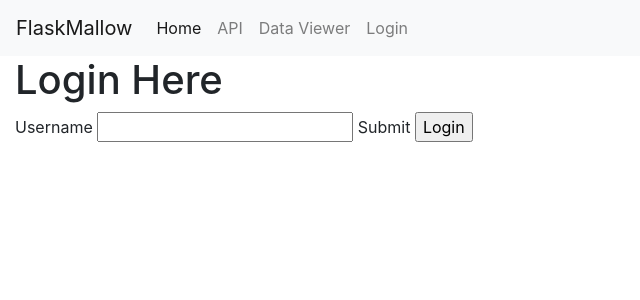
After one commit to jespermaassen/flaskmallow, a Flask app: page /login in a window 1280 px wide. The commit adds this page. Shown: the top 300 px of the page, without its empty margins (0-640 px from the left). Run offline with Flask 2, Linux system fonts and the light colour scheme; parts of the project's set-up code (start-up, migrations or seed data) failed here and were passed over.

Commit message:
added basic user login and redirects

```diff
--- a/app/exchange/views.py
+++ b/app/dataview/views.py
@@ -1,7 +1,10 @@
-from app import app
+from flask_login.utils import login_required
+from app import app, login_manager
 from app.models import *
 from app.enums import *
+from app.auth import *
 from flask import request, jsonify, render_template
+from flask_login import login_user, login_required, logout_user
 
 
 @app.route("/")
@@ -12,7 +15,39 @@ def home():
     return render_template("home.html")
 
 
+@app.route("/login", methods=["GET", "POST"])
+def login():
+    """
+    Placeholder function for documentation of the API
+    """
+
+    if request.method == "POST":
+        username = request.form["username"]
+        user = User.query.filter_by(username=username).first()
+
+        if not user:
+            return "User does not exist!"
+
+        login_user(user)
+
+        return f"<h1>You are logged in as {current_user.username}"
+
+    return render_template("login.html")
+
+
+@app.route("/login")
+@login_required
+def logout(id):
+    """
+    Placeholder function for documentation of the API
+    """
+    user = User.query.get(int(id))
+    logout_user(user)
+    return f"<h1>Logged out. {current_user.username}</h1>"
+
+
 @app.route("/dataview")
+@login_required
 def dataview_home():
     """
     Placeholder function for documentation of the API
@@ -37,5 +72,5 @@ def display_users():
     """
     users = User.query.all()
     data = UserSchema(many=True).dump(users)
-    print(data)
+
     return render_template("display_users.html", users=data)
--- a/app/models.py
+++ b/app/models.py
@@ -3,9 +3,10 @@ from app import db, ma
 from app.enums import Ticker, ContractType
 from marshmallow_enum import EnumField
 from datetime import datetime
+from flask_login import UserMixin
 
 
-class User(db.Model):
+class User(UserMixin, db.Model):
     __tablename__ = "users"
 
     id = db.Column(db.Integer, primary_key=True)
--- a/app/templates/base.html
+++ b/app/templates/base.html
@@ -30,6 +30,7 @@
           <a class="nav-item nav-link active" href="/">Home</a>
           <a class="nav-item nav-link" href="/api">API</a>
           <a class="nav-item nav-link" href="/dataview">Data Viewer</a>
+          <a class="nav-item nav-link" href="/login">Login</a>
         </div>
       </div>
     </nav>
--- /dev/null
+++ b/app/templates/login.html
@@ -0,0 +1,7 @@
+{% extends 'base.html' %} {% block content %}
+
+<h1>Login Here</h1>
+<form action="/login" , method="POST">
+  Username <input type="text" name="username" /> Submit <input type="submit" value="Login" />
+</form>
+{% endblock %}
```
Also changed, not shown: app/__init__.py (+5 -2 lines), app/auth.py (added, +9 -0 lines), app/dataview/__init__.py (added).
